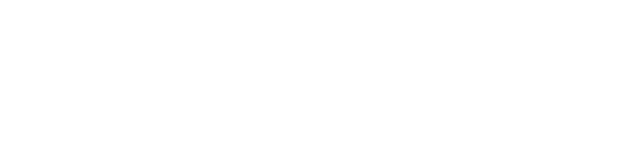
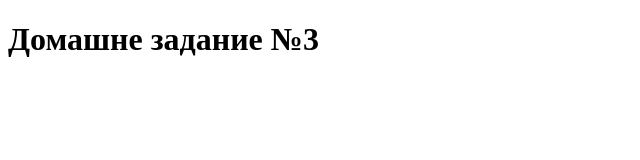
Before and after one commit to alexburkin/homework, a plain HTML site: page src/index.html in a window 1280 px wide. Shown: the whole page, without its empty margins (0-640 px from the left). Drawn offline with Linux system fonts and the light colour scheme.

Commit message:
добавлена домашка №3

```diff
--- a/src/index.html
+++ b/src/index.html
@@ -6,6 +6,6 @@
   <title>Домашка-3</title>
 </head>
 <body>
-
+  <h1>Домашне задание №3</h1>
 </body>
 </html>
```
